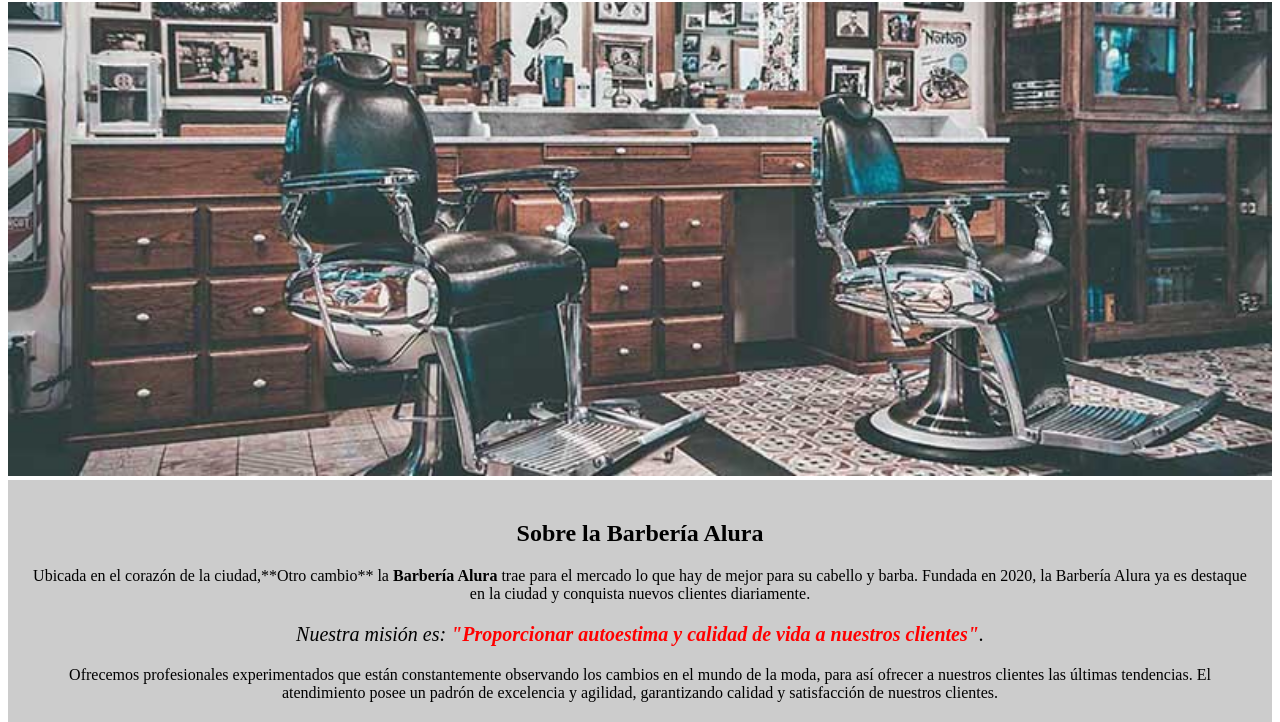
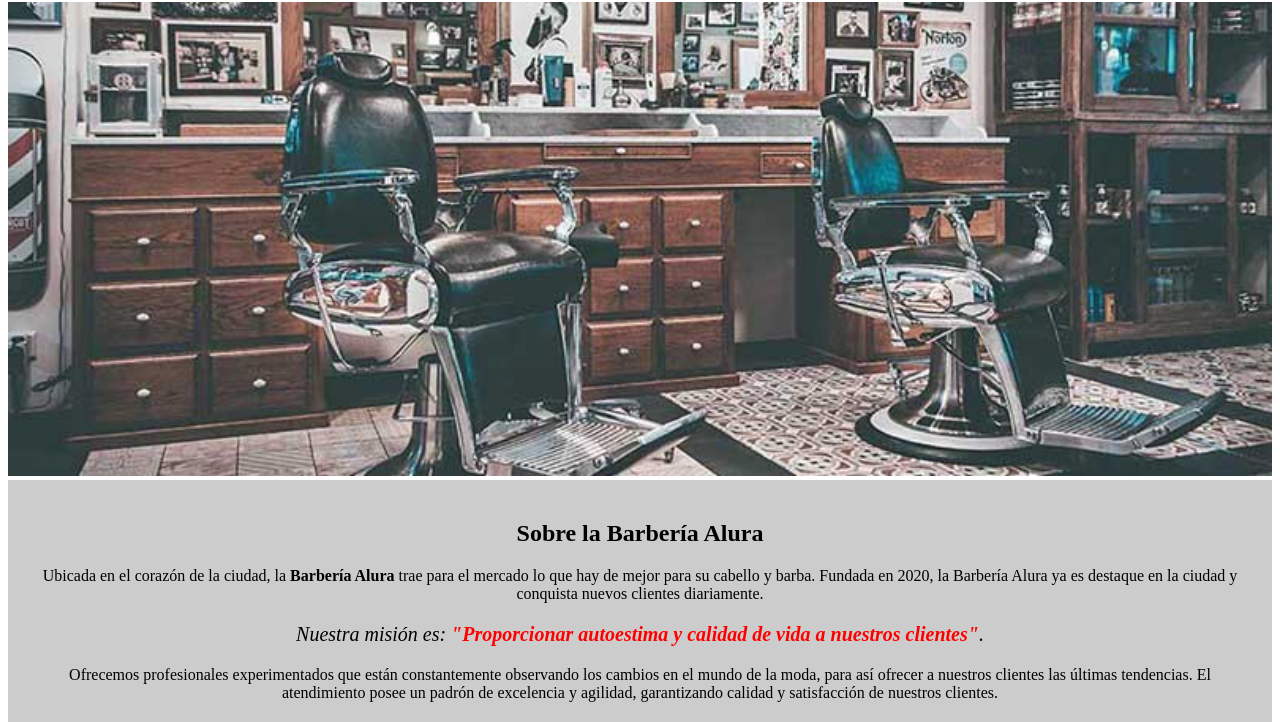
Before and after one commit to Ceni1994/principianteProgramacion, a plain HTML site: page index.html in a window 1280 px wide. Shown: the part 78-800 px from the top of the page. Drawn offline with Linux system fonts and the light colour scheme.

Commit message:
Revert "Cambiando el codigo" This reverts commit f040052e2bfc54ba7d36c06effecf9ad0ae3d92c

```diff
--- a/index.html
+++ b/index.html
@@ -22,7 +22,7 @@
 
             <h2 class="titulo-centralizado">Sobre la Barbería Alura</h2>
 
-            <p>Ubicada en el corazón de la ciudad,**Otro cambio** la <strong>Barbería Alura</strong> trae para el mercado lo que hay de mejor para su cabello y barba. Fundada en 2020, la Barbería Alura ya es destaque en la ciudad y conquista nuevos clientes diariamente.</p>
+            <p>Ubicada en el corazón de la ciudad, la <strong>Barbería Alura</strong> trae para el mercado lo que hay de mejor para su cabello y barba. Fundada en 2020, la Barbería Alura ya es destaque en la ciudad y conquista nuevos clientes diariamente.</p>
 
             <p id="mision"><em>Nuestra misión es: <strong>"Proporcionar autoestima y calidad de vida a nuestros clientes"</strong>.</em></p>
 
```
